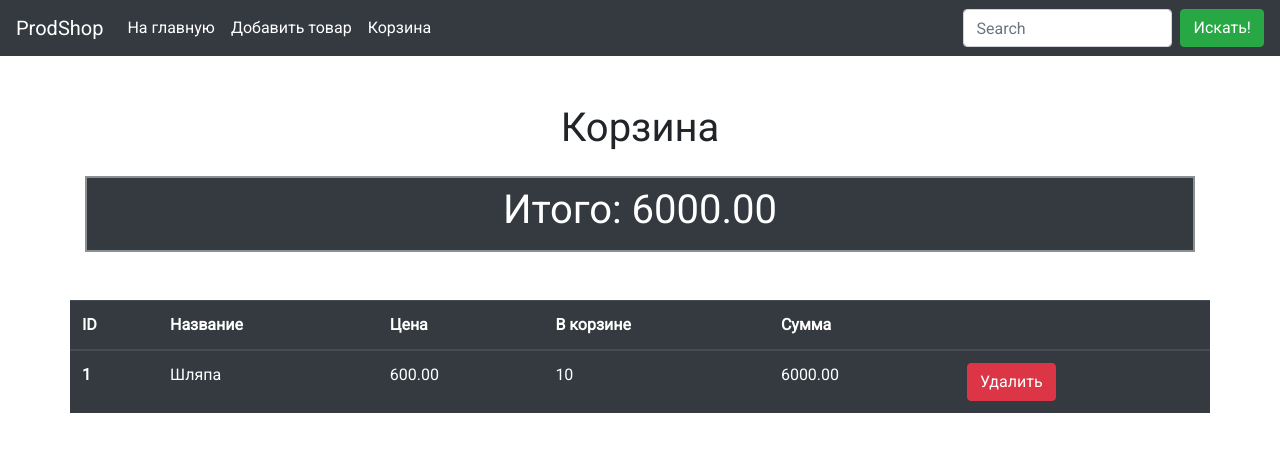
After one commit to AzatKaparov/homework_56_6_azat, a Django app: page /product/basket in a window 1280 px wide. The commit adds this page. Shown: the top 452 px of the page. Run offline with Django 3.2, Linux system fonts and the light colour scheme; data comes from the database, SQL or seed files in the repository; tables that the repository leaves empty hold one stand-in row (values such as "Sample post"); some libraries are stand-ins or nearby versions.

Commit message:
Этап 2

```diff
--- a/source/shop/urls.py
+++ b/source/shop/urls.py
@@ -1,6 +1,7 @@
 from django.contrib import admin
 from django.urls import path
-from webapp.views import ProductIndexView, ProductView, ProductCreateView, ProductDeleteView, ProjectUpdateView
+from webapp.views import ProductIndexView, ProductView, ProductCreateView, ProductDeleteView,\
+    ProjectUpdateView, BasketCreateView, BaskletIndexView, BasketDeleteView
 
 
 urlpatterns = [
@@ -10,4 +11,7 @@ urlpatterns = [
     path('product/add/', ProductCreateView.as_view(), name='create'),
     path('product/<int:pk>/delete', ProductDeleteView.as_view(), name='delete'),
     path('product/<int:pk>/update', ProjectUpdateView.as_view(), name='update'),
+    path('product/<int:pk>/basket', BasketCreateView.as_view(), name='basket_create'),
+    path('product/basket', BaskletIndexView.as_view(), name='basket_index'),
+    path('basket/<int:pk>/delete', BasketDeleteView.as_view(), name='basket_delete')
 ]
--- a/source/webapp/forms.py
+++ b/source/webapp/forms.py
@@ -1,7 +1,7 @@
 from django import forms
 from django.core.validators import MinValueValidator
 
-from .models import CATEGORY_CHOICES, DEFAULT_CATEGORY, Product
+from .models import CATEGORY_CHOICES, DEFAULT_CATEGORY, Product, Basket
 
 
 class ProductForm(forms.ModelForm):
@@ -19,3 +19,10 @@ class ProductForm(forms.ModelForm):
 
 class SimpleSearchForm(forms.Form):
     search = forms.CharField(max_length=100, required=False, label="Найти")
+
+
+class BasketForm(forms.ModelForm):
+
+    class Meta:
+        model = Basket
+        exclude = []
--- a/source/webapp/static/css/style.css
+++ b/source/webapp/static/css/style.css
@@ -106,3 +106,21 @@ img{
     color: red;
     font-weight: bold;
 }
+
+.result{
+    background-color: #343a40;
+    color: white;
+    align-content: center;
+    text-align: center;
+    border: solid 2px #8b9093;
+}
+
+.basket{
+    background-color: #343a40;
+    color: white;
+    align-content: center;
+    text-align: center;
+    border: solid 2px #8b9093;
+}
+
+ю
--- a/source/webapp/templates/base.html
+++ b/source/webapp/templates/base.html
@@ -28,6 +28,9 @@
       <li class="nav-item active">
         <a class="nav-link" href="{% url 'create' %}">Добавить товар</a>
       </li>
+    <li class="nav-item active">
+        <a class="nav-link" href="{% url 'basket_index' %}">Корзина</a>
+      </li>
         {% block menu %}{% endblock %}
     </ul>
     <form class="form-inline my-2 my-lg-0" method="GET">
--- /dev/null
+++ b/source/webapp/templates/basket/basket_index.html
@@ -0,0 +1,38 @@
+{% extends "base.html" %}
+
+{% block title %}Main{% endblock %}
+
+{% block content %}
+    <h1 id="main-center" class="mt-5 mb-4">Корзина</h1>
+    <div class="result mb-5 mt-3 py-2">
+    <h1 style="text-align: center">Итого: {{ all }}</h1>
+    </div>
+    <div class="row">
+        <table class="table table-dark">
+            <thead>
+            <tr>
+                <th scope="col">ID</th>
+                <th scope="col">Название</th>
+                <th scope="col">Цена</th>
+                <th scope="col">В корзине</th>
+                <th scope="col">Сумма</th>
+                <th scope="col"></th>
+            </tr>
+            </thead>
+            {% for basket in baskets %}
+{#                {% widthratio basket.products.price 1 basket.amount as sum %}#}
+            <tbody>
+            <tr>
+                <th scope="row">{{ basket.pk }}</th>
+                <td>{{ basket.product.name }}</td>
+                <td>{{ basket.product.price }}</td>
+                <td>{{ basket.amount }}</td>
+                <td>{{ basket.total }}</td>
+                <td><a href="{% url 'basket_delete' basket.pk %}" class="btn btn-danger">Удалить</a></td>
+            </tr>
+            </tbody>
+             {% endfor %}
+            </table>
+    </div>
+
+{% endblock %}
--- a/source/webapp/templates/product/product_index.html
+++ b/source/webapp/templates/product/product_index.html
@@ -15,10 +15,13 @@
                   <a href="{% url 'delete' product.pk %}" class="card-icons"><i class="far fa-minus-square"></i></a>
                   <a href="{% url 'update' product.pk %}" class="card-icons"><i class="fas fa-pen-alt"></i></a>
                   <a href="{% url 'product_view' product.pk %}" class="card-icons"><i class="fas fa-info-circle"></i></a> </h5>
-                  <a href="#" class="card-icons"><i class="fas fa-shopping-basket"></i></a>
                   <i><h6 class="card-category">{{ product.get_category_display }}</h6></i>
                       <hr/>
               <p class="price">Цена: {{ product.price }}</p>
+   <form class="" action="{% url 'basket_create' product.pk %}" method="post">
+        {% csrf_token %}
+        <input class="btn btn-info" type="submit" value="В корзину"/>
+    </form>
               </div>
             </div>
         </div>
--- a/source/webapp/views/__init__.py
+++ b/source/webapp/views/__init__.py
@@ -1 +1,2 @@
 from .product_views import *
+from .basket_views import *
--- /dev/null
+++ b/source/webapp/views/basket_views.py
@@ -0,0 +1,76 @@
+from django.urls import reverse
+from django.db.models import Q
+from django.shortcuts import render, get_object_or_404, redirect
+from django.urls import reverse_lazy
+from webapp.models import Product, Basket
+from django.http import HttpResponseNotAllowed
+from webapp.forms import ProductForm, SimpleSearchForm, BasketForm
+from django.utils.http import urlencode
+from django.views.generic import ListView, DetailView, DeleteView, UpdateView, CreateView, View
+from django.core.exceptions import ObjectDoesNotExist
+
+
+class BasketCreateView(View):
+    model = Basket
+    form_class = BasketForm
+    queryset = Basket.objects.all()
+
+    def post(self, request, *args, **kwargs):
+        product = get_object_or_404(Product, pk=kwargs['pk'])
+        try:
+            basket = Basket.objects.get(products=product)
+            basket.amount += 1
+            basket.save()
+        except ObjectDoesNotExist:
+            if product.amount == 0:
+                return redirect('index')
+            else:
+                Basket.objects.create(products=product, amount=1)
+        return redirect('index')
+
+
+class BaskletIndexView(ListView):
+    template_name = 'basket/basket_index.html'
+    context_object_name = 'baskets'
+    model = Basket
+    queryset = Basket.objects.all()
+
+    def get(self, request, *args, **kwargs):
+        self.form = self.get_search_form()
+        self.search_value = self.get_search_value()
+        return super().get(request, *args, **kwargs)
+
+    def get_context_data(self, *, object_list=None, **kwargs):
+        context = super().get_context_data(object_list=object_list, **kwargs)
+        context['all'] = 0
+        for i in Basket.objects.all():
+            context['all'] += (i.products.price * i.amount)
+        baskets = []
+        for i in Basket.objects.all():
+            baskets.append({'total': i.products.price * i.amount, 'product': i.products, 'amount': i.amount, 'pk': i.pk})
+        context['form'] = self.form
+        context['baskets'] = baskets
+        if self.search_value:
+            context['query'] = urlencode({'search': self.search_value})
+        return context
+
+    def get_queryset(self):
+        queryset = super().get_queryset()
+        if self.search_value:
+            query = Q(id__icontains=self.search_value)
+            queryset = queryset.filter(query)
+        return queryset
+
+    def get_search_form(self):
+        return SimpleSearchForm(self.request.GET)
+
+    def get_search_value(self):
+        if self.form.is_valid():
+            return self.form.cleaned_data['search']
+        return None
+
+
+class BasketDeleteView(DeleteView):
+    model = Basket
+    template_name = 'basket/basket_delete.html'
+    success_url = reverse_lazy('basket_index')
```
Also changed, not shown: source/webapp/templates/basket/basket_delete.html (added, +22 -0 lines).
